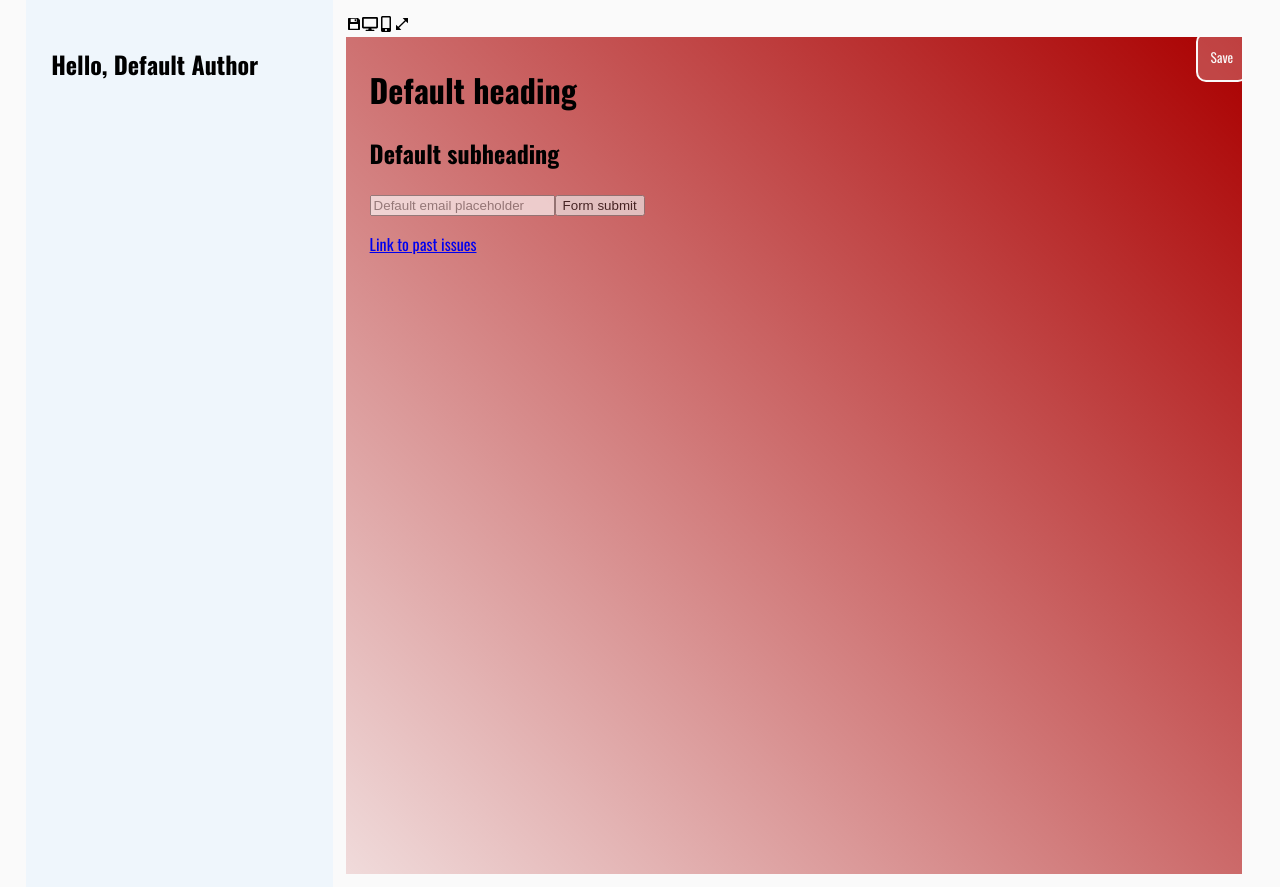
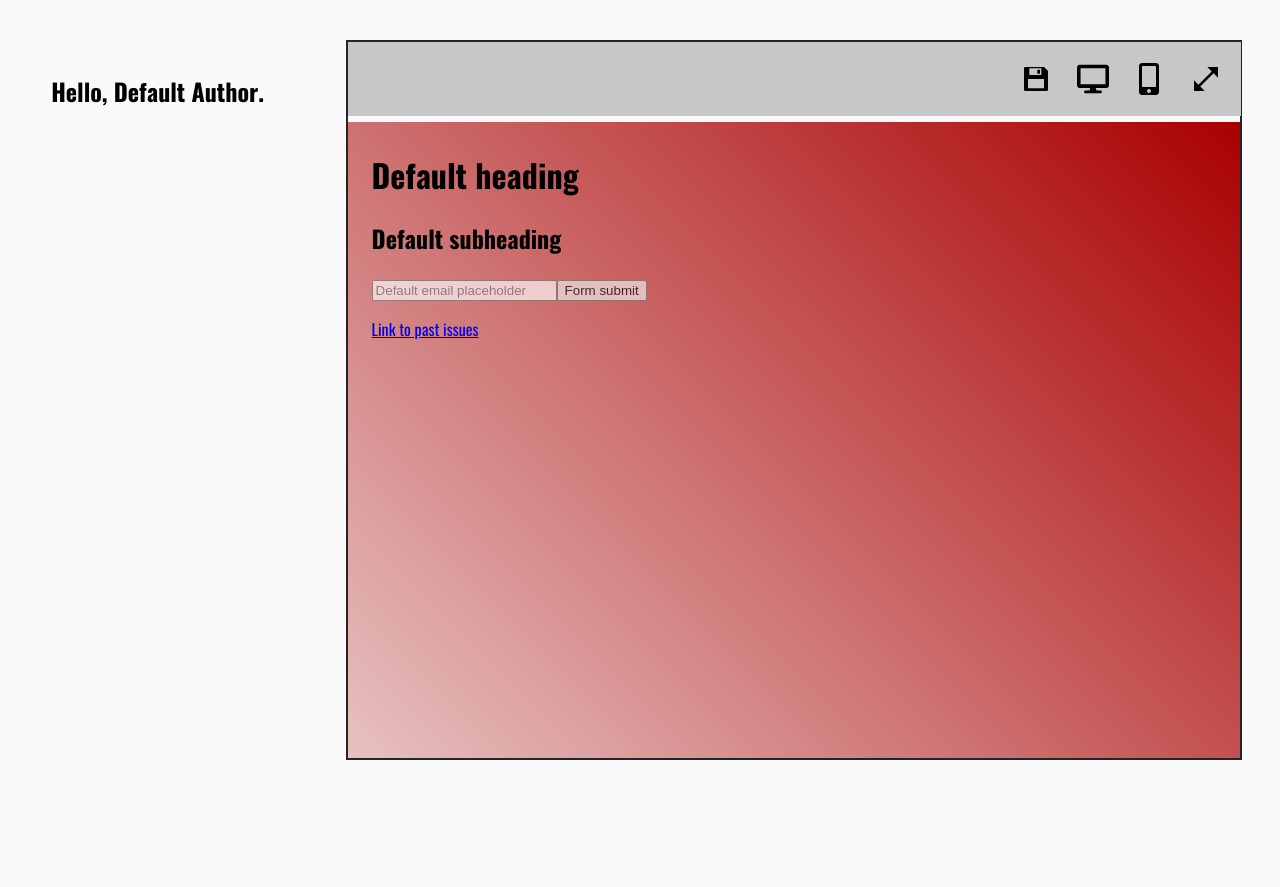
Before and after one commit to yassenshopov/inkmorphism-next, a Next.js app: page /Editor in a window 1280 px wide. After the commit the page ends 800 px from the top, so only its background shows below. Built offline with nearby package versions, Linux system fonts and the light colour scheme; no server answers; the database is empty.

Commit message:
Created Fullscreen mode for editor

```diff
--- a/pages/Editor.js
+++ b/pages/Editor.js
@@ -255,8 +255,15 @@ function Editor(props) {
     sendData(savedData)
   };
 
+  const [fsClass, setFsClass] = useState('')
+
+  function fullscreen() {
+    setFsClass(' fs')
+    console.log(fsClass)
+  }
+
   return (
-    <div className="Editor">
+    <div className={"Editor" + fsClass}>
 
       <Head>
         <link rel="icon" href="/favicon.ico" />
@@ -271,10 +278,10 @@ function Editor(props) {
       <main id='editor'>
 
         <nav id='nav'>
-          <RiSave3Fill/>
-          <FaDesktop/>
-          <FaMobileAlt/>
-          <MdOpenInFull/>
+          <button onClick={saveNewData}><RiSave3Fill/></button>
+          <button><FaDesktop/></button>
+          <button><FaMobileAlt/></button>
+          <button onClick={fullscreen}><MdOpenInFull/></button>
         </nav>
 
         <p id='loader'>Loading...</p>
@@ -287,6 +294,7 @@ function Editor(props) {
               p: 1,
               position: 'relative',
             }}
+            className="editorPane"
           >
             <Nav
                 nav={defaults['structure']['nav']}
@@ -295,7 +303,7 @@ function Editor(props) {
                 hero={defaults['structure']['hero']}
             />
             <main>
-              <button id='saveBtn' onClick={saveNewData}>Save</button>
+              {/* <button id='saveBtn' onClick={saveNewData}>Save</button> */}
               <header>
                 <form>
                     <h1 className='heading'>{defaults['heading']}</h1>
@@ -323,7 +331,7 @@ function Editor(props) {
       </main>
 
       <aside>
-        <h1>Hello, {defaults["meta_author"]}</h1>
+        <h1>Hello, {defaults["meta_author"]}.</h1>
       </aside>
     </div>
   );
--- a/styles/Editor.css
+++ b/styles/Editor.css
@@ -41,10 +41,36 @@ html {
 }
 .Editor > main {
   box-sizing: border-box;
+  position: relative;
   width: 70vw;
-  min-height: 40vh;
+  max-height: 90vh;
   margin: 1vw;
+  overflow-y: scroll;
+  border: 2px solid #252525;
   caret-color: var(--mainLight);
+}
+.Editor > main > nav {
+  display: flex;
+  flex-direction: row;
+  justify-content: right;
+  align-items: center;
+  padding: 20px 1vw;
+  position: fixed;
+  background-color: #c7c7c7;
+  z-index: 5;
+  width: 69.8vw;
+  box-sizing: border-box;
+  gap: 1vw;
+}
+.Editor > main > nav button {
+  font-size: 2rem;
+  display: flex;
+  flex-direction: row;
+  justify-content: center;
+  align-items: center;
+  background: none;
+  border: none;
+  cursor: pointer;
 }
 .Editor > main #saveBtn {
   padding: 1vw;
@@ -58,11 +84,52 @@ html {
   background: #ffffff40;
   cursor: pointer;
 }
-.Editor > main main {
+.Editor > main .editorPane {
+  width: 100%;
+  margin: 80px 0 0 0;
+  max-width: 100%;
+}
+.Editor > main .editorPane main {
   min-height: 100vh;
 }
 .Editor aside {
   width: 20vw;
-  background-color: #eff6fc;
   padding: 2vw;
 }
+@media screen and (max-width: 600px) {
+  .Editor > main {
+    width: 95vw;
+  }
+  .Editor aside {
+    display: none;
+  }
+}
+.fs {
+  width: 100%;
+  margin: 0;
+  padding: 0;
+  box-sizing: border-box;
+  height: 100vh;
+}
+.fs > main {
+  width: 100%;
+  height: 100vh;
+  padding: 0;
+  margin: 0;
+  border: none;
+  overflow-y: auto;
+}
+.fs > main > nav {
+  display: none;
+}
+.fs > main .editorPane {
+  height: 100vh;
+  width: 100vw;
+  margin: 0;
+}
+.fs > main .editorPane main {
+  min-height: 0;
+}
+.fs aside {
+  display: none;
+}
--- a/styles/Editor.less
+++ b/styles/Editor.less
@@ -40,8 +40,6 @@ html {
     flex-direction: row-reverse;
     box-sizing: border-box;
     font-family: var(--font2);
-
-
     // dialog {
     //     display: none;
     //     z-index: 2;
@@ -57,9 +55,36 @@ html {
         //     // border: 1px solid #25252510;
         // }
         box-sizing: border-box;
+        position: relative;
         width: 70vw;
-        min-height: 40vh;
+        // min-height: 40vh;
+        max-height: 90vh;
         margin: 1vw;
+        overflow-y: scroll;
+        border: 2px solid #252525;
+        > nav {
+            display: flex;
+            flex-direction: row;
+            justify-content: right;
+            align-items: center;
+            padding: 20px 1vw;
+            position: fixed;
+            background-color: #c7c7c7;
+            z-index: 5;
+            width: 69.8vw;
+            box-sizing: border-box;
+            gap: 1vw;
+            button {
+                font-size: 2rem;
+                display: flex;
+                flex-direction: row;
+                justify-content: center;
+                align-items: center;
+                background: none;
+                border: none;
+                cursor: pointer;
+            }
+        }
         #saveBtn {
             padding: 1vw;
             position: fixed;
@@ -73,8 +98,13 @@ html {
             cursor: pointer;
         }
         caret-color: var(--mainLight);
-        main {
-            min-height: 100vh;
+        .editorPane {
+            width: 100%;
+            margin: 80px 0 0 0;
+            max-width: 100%;
+            main {
+                min-height: 100vh;
+            }
         }
         //Place for the custom LESS
         // display: flex;
@@ -177,7 +207,48 @@ html {
     aside {
         width: 20vw;
         // min-height: 100vh;
-        background-color: #eff6fc;
+        // background-color: #eff6fc;
         padding: 2vw;
     }
 }
+
+@media screen and (max-width: 600px) {
+    .Editor {
+        > main {
+            width: 95vw;
+        }
+        aside {
+            display: none;
+        }
+    }
+}
+
+.fs {
+    width: 100%;
+    margin: 0;
+    padding: 0;
+    box-sizing: border-box;
+    height: 100vh;
+    > main {
+        width: 100%;
+        height: 100vh;
+        padding: 0;
+        margin: 0;
+        border: none;
+        overflow-y:auto;
+        > nav {
+            display: none;
+        }
+        .editorPane {
+            height: 100vh;
+            width: 100vw;
+            margin: 0;
+            main {
+                min-height: 0;
+            }
+        }
+    }
+    aside {
+        display: none;
+    }
+}
--- a/styles/globals.css
+++ b/styles/globals.css
@@ -6,4 +6,5 @@ body {
   justify-content: center;
   align-items: center;
   box-sizing: border-box;
+  transition: all 1s ease-in-out;
 }
```
Also changed, not shown: 1 other file (tests, documents, lock files or other folders).
